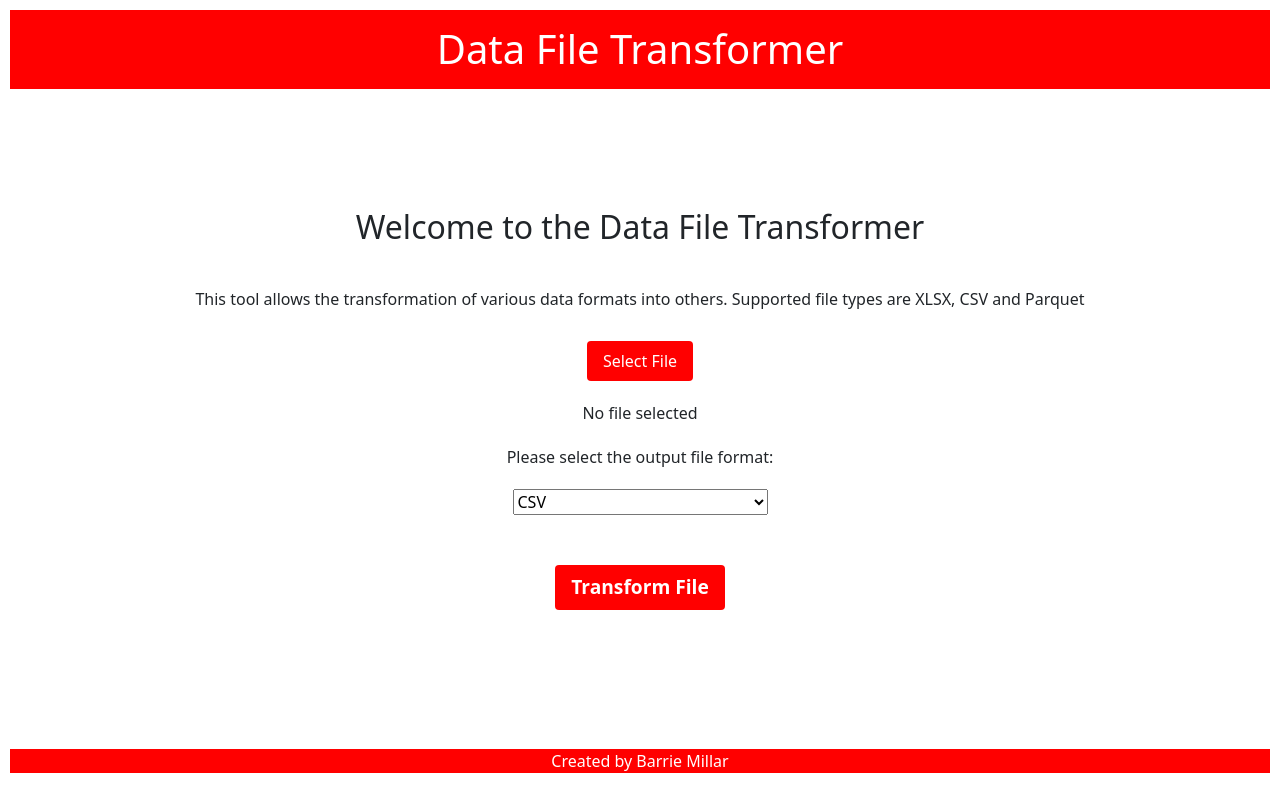
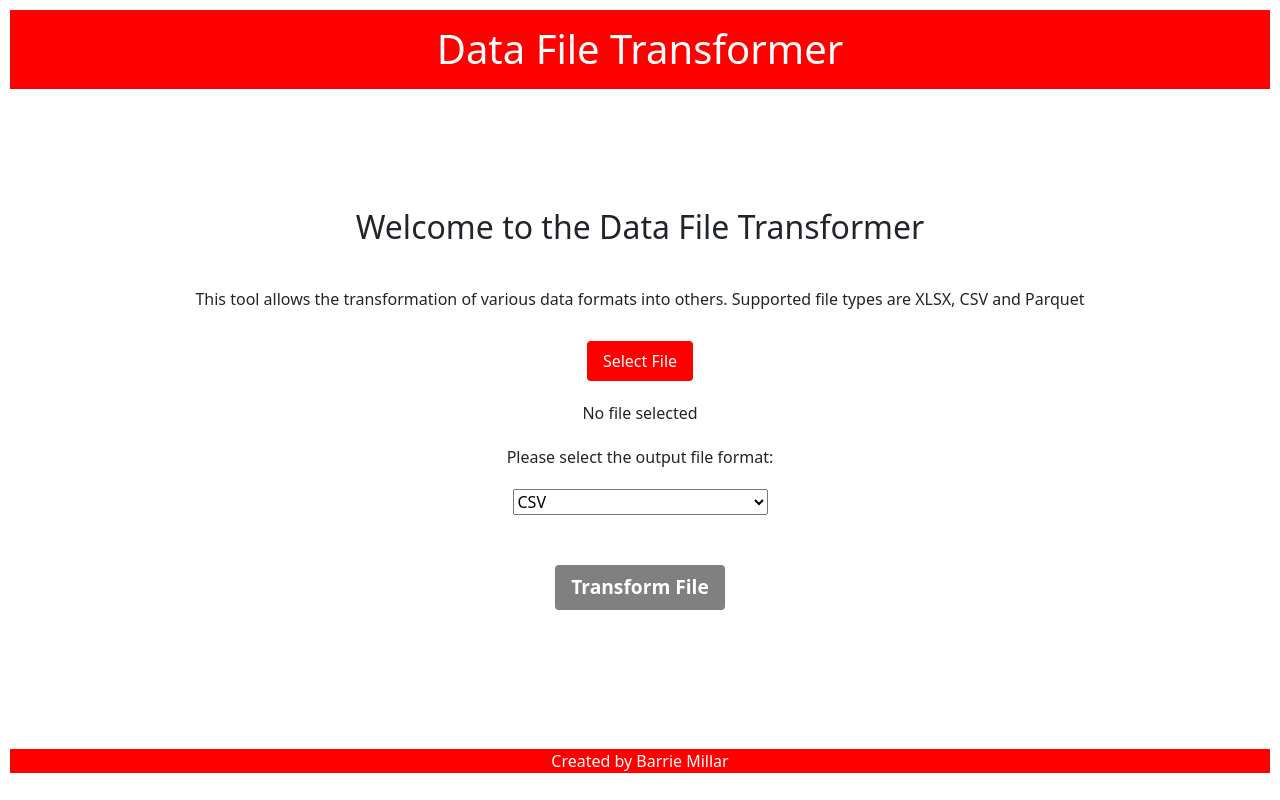
Before and after one commit to CyberArchitect777/angular-fastapi-fullstack-demo, an Angular app in the folder angular/: page / in a window 1280 px wide. Built offline with nearby package versions, Linux system fonts and the light colour scheme.

Commit message:
update interface to disable and colour submit button if file is not selected

```diff
--- a/angular/src/app/app.css
+++ b/angular/src/app/app.css
@@ -65,7 +65,7 @@ select {
 }
 
 button {
-    background-color: red;
+    background-color: grey;
     color: white;
     font-weight: bold;
     font-size: 120%;
--- a/angular/src/app/app.ts
+++ b/angular/src/app/app.ts
@@ -30,11 +30,13 @@ export class App {
   onChange(event: Event) {
     const input = event.target as HTMLInputElement;
     const fileDisplay = document.getElementById('inputfile-text');
+    let submitButton = document.getElementById('submit-button') as HTMLButtonElement;
     if (input.files && input.files.length > 0) {
+      submitButton.disabled = false;
+      submitButton.style.backgroundColor = "red";
       this.file = input.files[0];
       if (fileDisplay) {
         fileDisplay.textContent = "File selected: " + this.file.name;
-        // Extract file extension
         const fileExtension = this.file.name.split('.').pop()?.toLowerCase();
         switch (fileExtension) {
           case 'csv':
@@ -53,6 +55,8 @@ export class App {
     }
     else {
       if (fileDisplay) {
+        submitButton.disabled = false;
+        submitButton.style.backgroundColor = "grey";
         fileDisplay.textContent = "No file selected";
       }
     }
```
